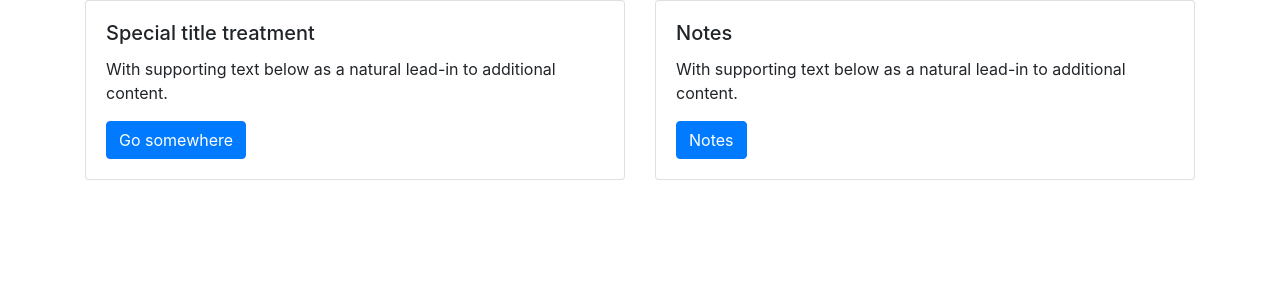
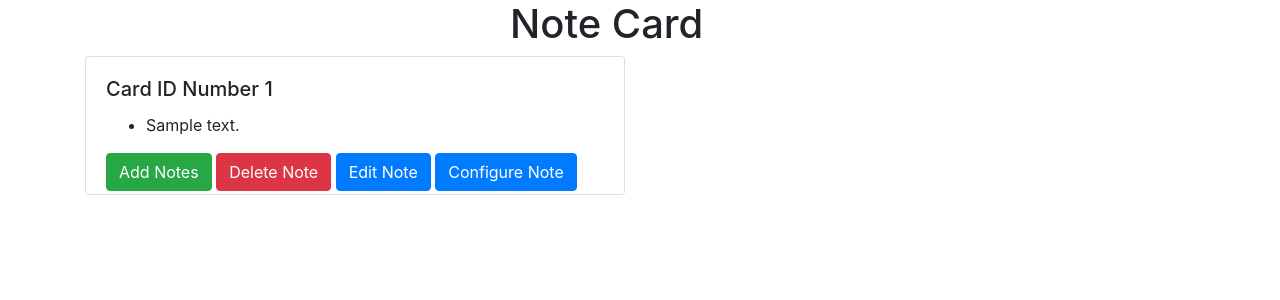
Before and after one commit to StefanosTheDev/PyNotes, a Flask app: template Templates/Notes/Notes.html in a window 1280 px wide. Shown: the part 150-450 px from the top of the page. Run offline with Flask 3, Linux system fonts and the light colour scheme; the template is opened without the code that fills it: most values are stand-ins (such as "Sample title", 1, 10 or a date in 2020); some libraries are stand-ins or nearby versions.

Commit message:
Got Add working with Notes, Working on rest of CRUD

```diff
--- a/Forms/NoteForms.py
+++ b/Forms/NoteForms.py
@@ -4,3 +4,6 @@ from wtforms import TextAreaField, validators, SubmitField
 class NoteForm(FlaskForm):
     content = TextAreaField('Content', [validators.Length(min=1)], render_kw={"rows": 10, "cols": 11})
     submit = SubmitField('Create Note')
+
+class GPTForm(FlaskForm):
+    Gpt = SubmitField('GPT Integration')
--- a/Models/UserModel.py
+++ b/Models/UserModel.py
@@ -3,12 +3,13 @@ from Database.db import db
 class UserModel(db.Model):
     __tablename__ = 'users'
 
+    ## Defin the user colubms.
     id = db.Column(db.Integer, primary_key=True)
     username = db.Column(db.String(50), unique=True, nullable=False)
     password = db.Column(db.String(100), nullable=False)
     role = db.Column(db.String(50), nullable=False)
 
-    # Establishing the relationship with NotesModel
+    # Establishing the relationship with NotesModel (Backref simplies the creation of the reverse relationship).. Lazy controls how related objects are loaded and quired.
     notes = db.relationship('Models.NotesModel.NotesModel', backref='user', lazy=True)
     def __str__(self):
         return str(self.json())
--- a/Templates/Notes/AddNotes.html
+++ b/Templates/Notes/AddNotes.html
@@ -37,6 +37,10 @@
                         <div class="form-group">
                             {{ form.submit(class="btn btn-primary") }}
                         </div>
+                        <div class="form-group">
+                            <!-- Add a GPT button -->
+                            <button type="submit" class="btn btn-success" name="action" value="generate_gpt">Generate GPT Text</button>
+                        </div>
                     </form>
 
                 </div>
--- a/Templates/Notes/Notes.html
+++ b/Templates/Notes/Notes.html
@@ -1,23 +1,31 @@
 {% extends "Home/base.html" %}
 {% block content %}
+<h1> Note Card </h1>
 <div class="row">
+    {% for card in notes %}
     <div class="col-sm-6">
-      <div class="card">
-        <div class="card-body">
-          <h5 class="card-title">Special title treatment</h5>
-          <p class="card-text">With supporting text below as a natural lead-in to additional content.</p>
-          <a href="#" class="btn btn-primary">Go somewhere</a>
+        <div class="card">
+            <div class="card-body">
+                <h5 class="card-title">Card ID Number {{ card.notes_id }}</h5>
+                <ul>
+                    <li>{{ card.content }}</li>
+
+                </ul>
+                <a href="{{ url_for('notes.create_note') }}" class="btn btn-success">Add Notes</a>
+                <a href="{{ url_for('notes.create_note') }}" class="btn btn-danger">Delete Note</a>
+                <a href="{{ url_for('notes.create_note') }}" class="btn btn-primary">Edit Note</a>
+                <a href="{{ url_for('notes.create_note') }}" class="btn btn-primary">Configure Note</a>
+            </div>
         </div>
-      </div>
     </div>
-    <div class="col-sm-6">
-      <div class="card">
-        <div class="card-body">
-          <h5 class="card-title">Notes</h5>
-          <p class="card-text">With supporting text below as a natural lead-in to additional content.</p>
-          <a href="#" class="btn btn-primary">Notes</a>
-        </div>
-      </div>
-    </div>
-  </div>
+    {% endfor %}
+</div>
+<style>
+    h1{
+        padding-left: 425px;
+    }
+    .card-body{
+        padding-bottom: 3px;
+    }
+</style>
 {% endblock %}
```
Also changed, not shown: Controller/NotesController.py (+7 -6 lines), Controller/UserController.py (+4 -4 lines), LOG.txt (added, +8 -0 lines), Services/NotesService.py (+21 -8 lines), Services/UserService.py (+13 -7 lines), Templates/Home/Login.html (+19 -0 lines), users.db.
